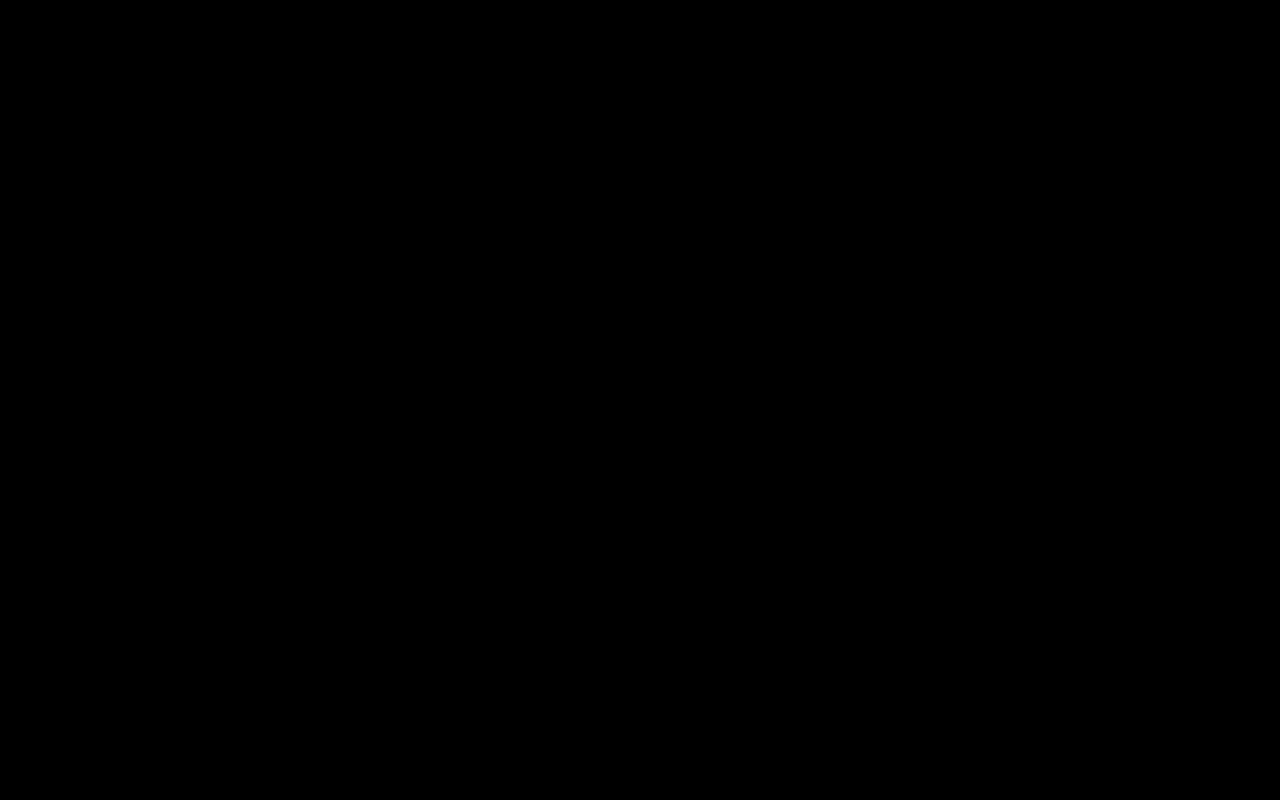
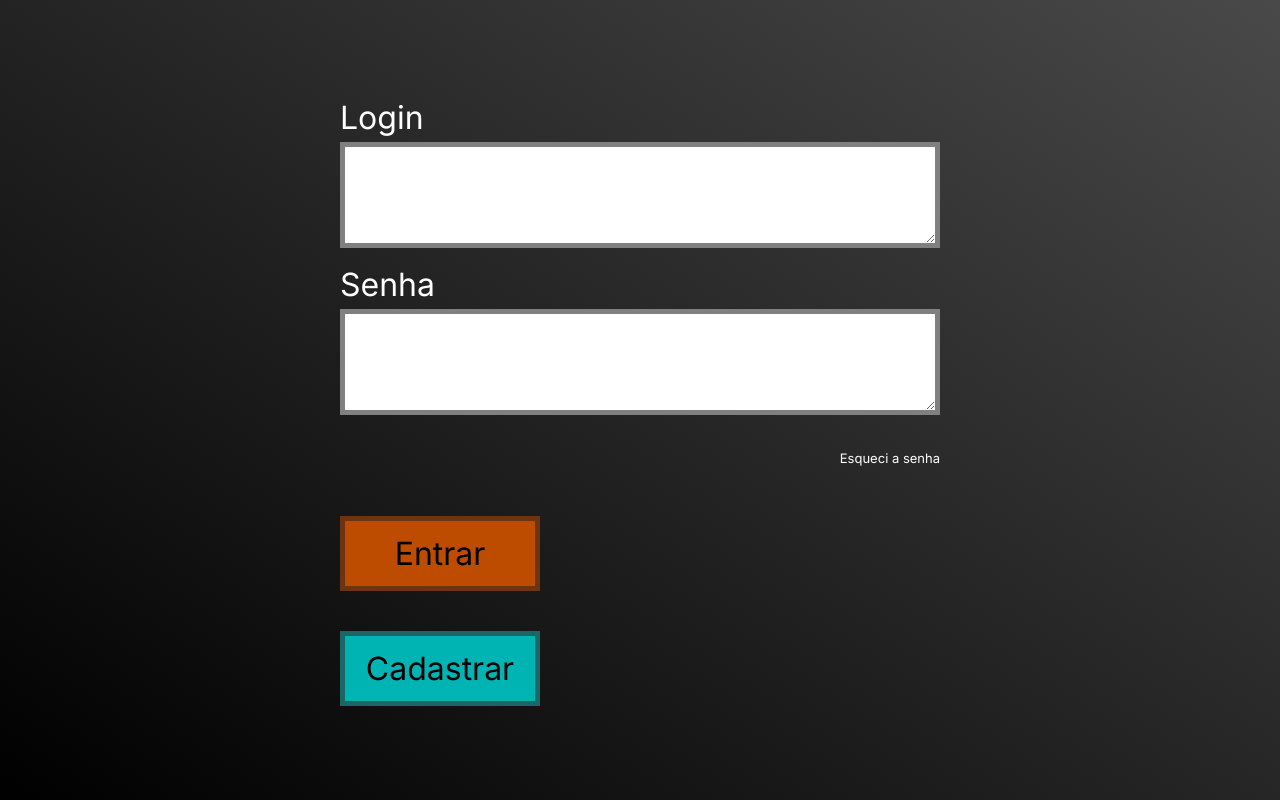
Before and after one commit to antonioThomaz1903/Grupo_15-PW-T02-2023-2, a Next.js app: page / in a window 1280 px wide. Built offline with nearby package versions, Linux system fonts and the light colour scheme.

Commit message:
atualização

```diff
--- a/app/globals.css
+++ b/app/globals.css
@@ -13,7 +13,8 @@
 }
 
 body{
-  background-color: black;
+  background: rgb(0,0,0);
+background: linear-gradient(34deg, rgba(0,0,0,1) 0%, rgba(73,73,73,1) 100%, rgba(106,106,106,1) 100%, rgba(255,255,255,1) 100%);
 }
 
 .foto {
@@ -24,4 +25,43 @@ body{
 
 .foto:hover {
   transform: scale(1.2); /* Aumenta o tamanho da foto em 20% no hover */
+  @apply cursor-pointer;
 }
+
+main{
+  color: white;
+}
+
+.container-texto{
+  font-size: xx-large;
+
+}
+
+.texto{
+  color: black;
+  border: 5px gray solid;
+  width: 600px;
+
+}
+
+.botao{
+  color:black;
+  width:200px;
+  height: 75px;
+}
+
+.laranja{
+  background-color: rgb(190, 76, 0);
+  border: 5px rgb(109, 52, 19) solid;
+}
+
+.verde{
+  background-color: rgb(0, 180, 180);
+  border: 5px rgb(29, 102, 102) solid;
+}
+
+.texto-mini{
+  font-size: small;
+  width: 600px;
+  text-align: right;
+}
--- a/app/page.js
+++ b/app/page.js
@@ -2,8 +2,18 @@
 export default function Home() {
   return (
     <main className='container centro'>
-      <div>Bom dia</div>
-      <div>Acesse localhost:3000/sobre</div>
+      <div className="container-texto">
+        <div>Login</div>
+        <textarea className="texto"></textarea>
+        <div>Senha</div>
+        <textarea className="texto"></textarea>
+        <br></br>
+        <button className="texto-mini">Esqueci a senha</button>
+        <br></br>
+        <button className="botao laranja mt-10">Entrar</button>
+        <br></br>
+        <button className="botao verde mt-10">Cadastrar</button>
+      </div>
     </main>
   )
 }
--- a/package.json
+++ b/package.json
@@ -10,7 +10,7 @@
   },
   "dependencies": {
     "autoprefixer": "10.4.15",
-    "next": "^13.4.19",
+    "next": "^13.5.4",
     "postcss": "8.4.29",
     "react": "18.2.0",
     "react-dom": "18.2.0",
```
Also changed, not shown: 2 other files (tests, documents, lock files or other folders).
